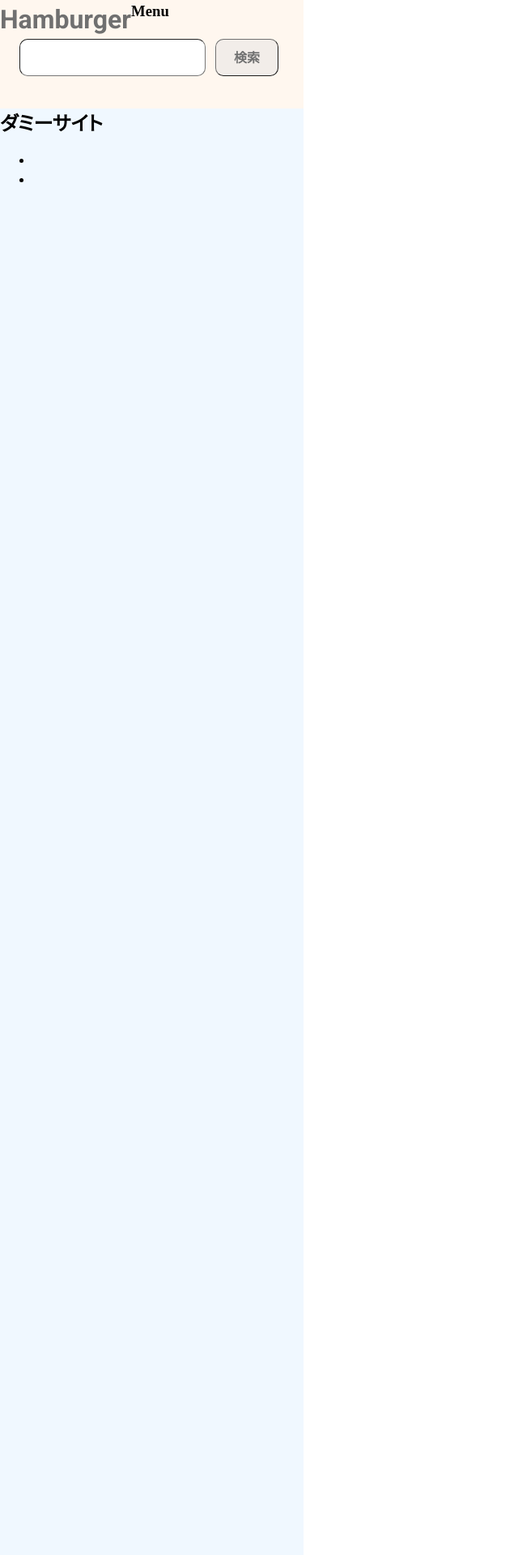
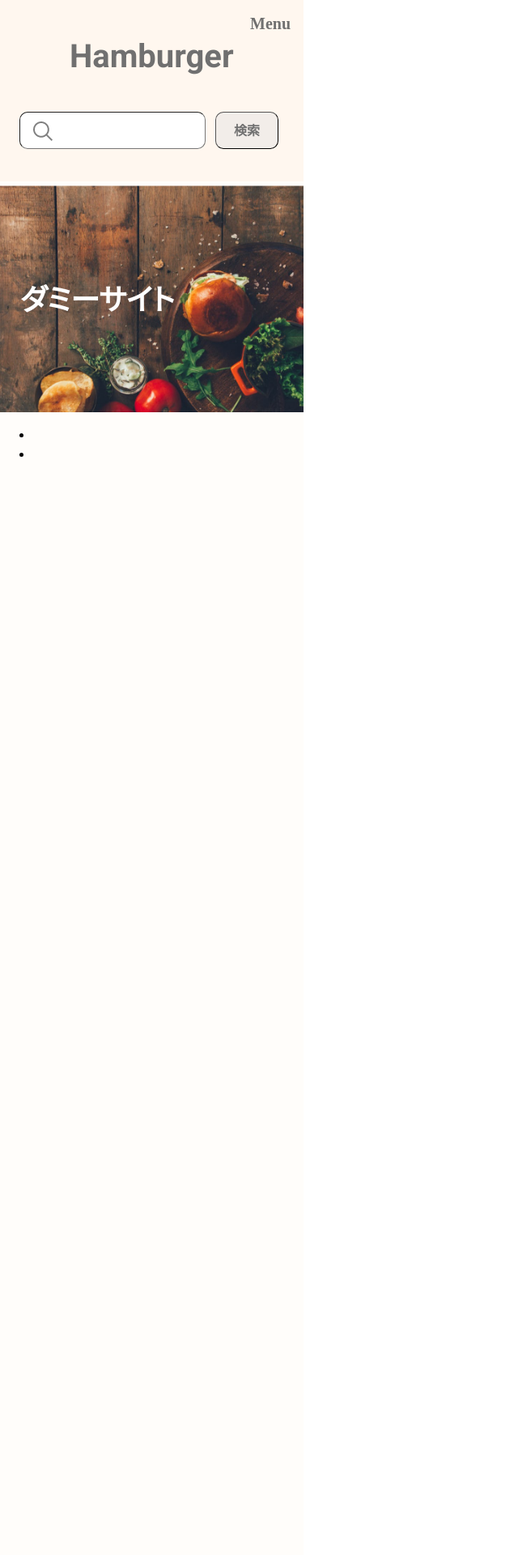
Before and after one commit to yoshikazu-ishitsuka/hamburger_wp, a PHP site: page / in a window 1280 px wide. Shown: the top 1920 px of the page at 81% size, without its empty margins (0-640 px from the left). Run offline with PHP 8.4, Linux system fonts and the light colour scheme.

Commit message:
header及び各scssファイルの編集

```diff
--- a/css/style.css
+++ b/css/style.css
@@ -87,16 +87,15 @@ img {
   height: 8%;
 }
 .l-header__top {
-  display: flex;
+  justify-content: space-between;
 }
-.l-header .c-logo__header {
+.l-header__top__logo {
   font-size: 40px;
-  margin: 40px 19px 38px 86px;
+  margin: 40px 0 38px 86px;
 }
-.l-header .c-button--menu {
+.l-header__top__menu {
   margin-top: 14px;
   margin-right: 16px;
-  background-color: rgb(193, 153, 229);
   font-size: 20px;
   color: #707070;
 }
@@ -104,7 +103,6 @@ img {
   padding-bottom: 40px;
 }
 .l-header .p-form-search .c-form-search {
-  display: flex;
   justify-content: center;
   width: 320px;
   max-width: 100%;
@@ -123,24 +121,31 @@ img {
 .l-header .p-form-search .c-form-search .c-form-search__keyword:not(:placeholder-shown) {
   background-image: none;
 }
-.l-header .p-form-search .c-form-search .c-icon--magnifying-glass {
+.l-header .p-form-search .c-form-search .c-img--magnifying-glass {
   font-size: 24px;
   background-position: 16px 11px;
 }
 .l-header .p-form-search .c-form-search .c-form-search__submit {
   width: 78px;
   height: 46px;
-  font-weight: bold;
   background-color: #f2ede9;
   border-radius: 10px;
   border-width: 1px;
-  border-color: #707070;
 }
 
-main {
+.l-main {
   height: 2349px;
   width: 375px;
-  background-color: aliceblue;
+  background-color: #fffdfa;
+}
+.l-main .main-visual {
+  background-image: url(/images/front/main-visual-sp.png);
+  background-size: cover;
+  height: 285px;
+}
+.l-main .main-visual__title {
+  font-size: 36px;
+  padding: 119px 134px 115px 25px;
 }
 
 .c-background-color--base {
@@ -160,9 +165,17 @@ main {
   font-family: "M PLUS 1p", sans-serif;
 }
 
-.c-icon--magnifying-glass {
+.c-img--magnifying-glass {
   background-image: url(/images/common/search.png);
   background-repeat: no-repeat;
+}
+
+.c-flex {
+  display: flex;
+}
+
+.c-color--white {
+  color: #ffffff;
 }
 
 /* foundation */
--- a/scss/foundation/_global.scss
+++ b/scss/foundation/_global.scss
@@ -1,3 +1,4 @@
+// 各ファイルでmixinと変数を使うためのファイル
 @forward "./reset";
 @forward "./variables";
 @forward "./mixin";
--- a/scss/foundation/_mixin.scss
+++ b/scss/foundation/_mixin.scss
@@ -1,3 +1,4 @@
+// ヘッダーのMenuボタン
 @mixin btn-menu($font-size, $color) {
   font-size: $font-size;
   color: $color;
--- a/scss/foundation/_variables.scss
+++ b/scss/foundation/_variables.scss
@@ -1,2 +1,5 @@
 // ボーダー半径を丸くする
 $radius: 10px;
+
+// ボーダーの幅
+$bd-width: 1px;
--- a/scss/layout/_header.scss
+++ b/scss/layout/_header.scss
@@ -10,27 +10,24 @@
   }
 
   &__top {
-    display: flex;
-  }
+    justify-content: space-between;
 
-  .c-logo__header {
-    font-size: 40px;
-    margin: 40px 19px 38px 86px;
-  }
+    &__logo {
+      font-size: 40px;
+      margin: 40px 0 38px 86px;
+    }
 
-  .c-button--menu {
-    margin-top: 14px;
-    margin-right: 16px;
-    // わかりやすいように一時的に背景色をつけてます
-    background-color: rgb(193, 153, 229);
-    @include g.btn-menu(20px, #707070);
+    &__menu {
+      margin-top: 14px;
+      margin-right: 16px;
+      @include g.btn-menu(20px, #707070);
+    }
   }
 
   .p-form-search {
     padding-bottom: 40px;
 
     .c-form-search {
-      display: flex;
       justify-content: center;
       width: 320px;
       max-width: 100%;
@@ -40,7 +37,7 @@
         width: 230px;
         height: 46px;
         border-radius: g.$radius;
-        border-width: 1px;
+        border-width: g.$bd-width;
         margin-right: 12px;
 
         &:focus {
@@ -52,7 +49,7 @@
         }
       }
 
-      .c-icon--magnifying-glass {
+      .c-img--magnifying-glass {
         font-size: 24px;
         background-position: 16px 11px;
       }
@@ -60,11 +57,9 @@
       .c-form-search__submit {
         width: 78px;
         height: 46px;
-        font-weight: bold;
         background-color: #f2ede9;
         border-radius: g.$radius;
-        border-width: 1px;
-        border-color: #707070;
+        border-width: g.$bd-width;
       }
     }
   }
--- a/scss/object/component/_button.scss
+++ b/scss/object/component/_button.scss
@@ -1,5 +1,5 @@
+// _global.scssの読み込み
 @use "../../foundation/global" as g;
-// @use "../../foundation/mixin";
 
 // .c-button {
 //   &--menu {
--- /dev/null
+++ b/scss/object/component/_color.scss
@@ -0,0 +1,5 @@
+.c-color {
+  &--white {
+    color: #ffffff;
+  }
+}
--- /dev/null
+++ b/scss/object/component/_flex.scss
@@ -0,0 +1,6 @@
+// _global.scssの読み込み
+@use "../../foundation/global" as g;
+
+.c-flex {
+  display: flex;
+}
--- a/scss/object/component/_icon.scss
+++ b/scss/object/component/_icon.scss
@@ -1,7 +1,8 @@
 // _global.scssの読み込み
 @use "../../foundation/global" as g;
 
-.c-icon {
+// 虫眼鏡
+.c-img {
   &--magnifying-glass {
     background-image: url(/images/common/search.png);
     background-repeat: no-repeat;
--- a/scss/style.scss
+++ b/scss/style.scss
@@ -21,6 +21,8 @@
 @use "object/component/font";
 @use "object/component/icon";
 @use "object/component/form";
+@use "object/component/flex";
+@use "object/component/color";
 
 // Project
 @use "object/project/project";
```
Also changed, not shown: 1 other file.
